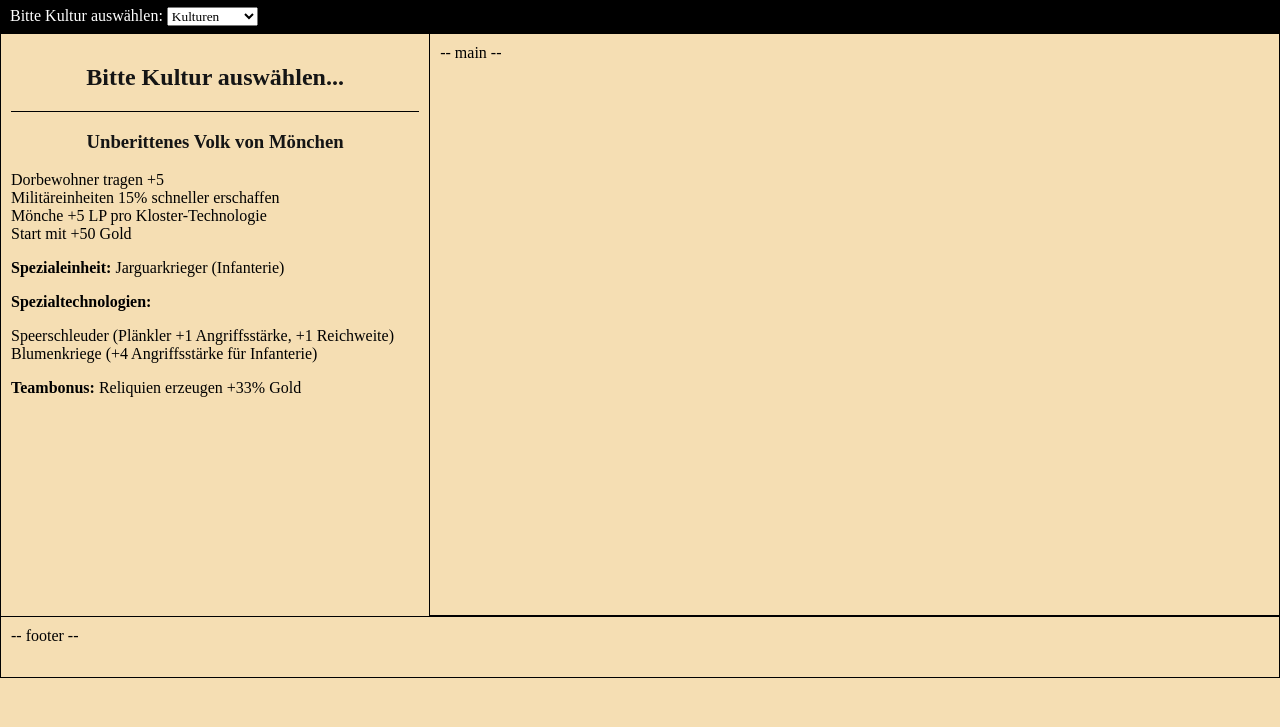
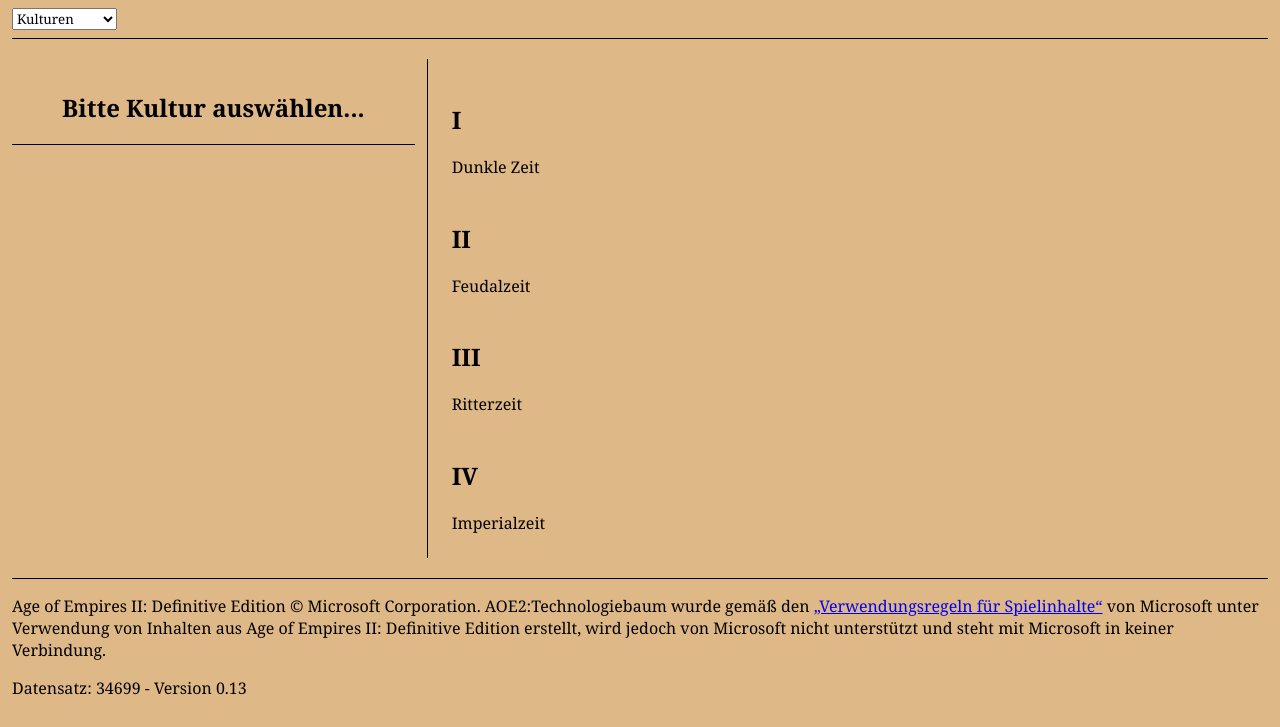
Before and after one commit to derechtenap/aoe2-technologiebaum, a plain HTML site: page technologiebaum/index.html in a window 1280 px wide. Shown: the part 129-856 px from the top of the page. Before the commit the page ends 807 px from the top, so only its background shows below. Drawn offline with Linux system fonts and the light colour scheme.

Commit message:
Kulturauswahl geht (#10)

```diff
--- a/technologiebaum/css/style.css
+++ b/technologiebaum/css/style.css
@@ -3,114 +3,91 @@
 /*
     style.css
     ---------------------------------------
-    Version: 0.1
-    Datum: 11.01.2020 - 19:06
+    Version: 0.1.1
+    Datum: 23.01.2020
     ---------------------------------------
 
 */
 
-/* Reset */
-
-html,
-body,
-div,
-span,
-a,
-ul,
-li,
-header,
-main,
-footer,
-article,
-aside {
-    padding: 0;
-    margin: 0;
-    border: 0;
-    font-size: 100%;
-    font: inherit;
-    vertical-align: baseline;
-}
-
 * {
-    scroll-behavior: smooth;
-
+    box-sizing: border-box;
 }
 
 html {
     direction: ltr;
+    scroll-behavior: smooth;
 }
 
 body {
-    font-family: 'Times New Roman', Times, serif;
-    background-color: rgba(245, 222, 179, 1);
-    background-image: none;
+    margin: 0;
+    padding: 0;
+    font-family: Georgia, 'Times New Roman', Times, serif;
+    color: rgba(0, 0, 0, 1);
+    background-color: rgba(222, 184, 135, 1);
 }
 
-header {
-    height: 13vh;
+/** --- GRID --- **/
+/** Source: http://j4n.co/blog/Creating-your-own-css-grid-system **/
+
+.grid-container {
+    width: 100%;
 }
 
-nav {
-    background-color: rgba(0, 0, 0 , 1);
-    color: rgba(255, 255, 255, 1);
-    height: 2vh;
+.row::before,
+.row::after {
+    content: "";
+    display: table;
+    clear: both;
 }
 
-aside {
-    width: 33%;
-    overflow-y: scroll;
-    border-bottom: none !important;
+[class*='col-'] {
+    float: left;
+    min-height: 1px;
+    width: 16.666%;
+    padding: 12px;
 }
 
-footer {
-    height: 5vh;
-    border-left: 1px solid rgba(0, 0, 0 , 1);
-    border-right: 1px solid rgba(0, 0, 0 , 1);
-    border-bottom: 1px solid rgba(0, 0, 0 , 1);
+.col-1 {
+    width: 16.666%;
 }
 
-main {
-    width: 67%;
-    border-left: 0 !important;
-    overflow-x: scroll;
+.col-2 {
+    width: 33.333%;
 }
 
-header, nav, footer, aside, main {
-    padding: 10px;
+.col-3 {
+    width: 50%;
 }
 
-var {
-    font-style: normal;
-    color: #151515;
+.col-4 {
+    width: 66.664%;
+}
+
+.col-5 {
+    width: 83.333%;
+}
+
+.col-6 {
+    width: 100%;
+}
+
+/** --- --- **/
+
+hr {
+    height: 1px;
+    color: rgba(0, 0, 0, 1); /** IE **/
+    border-width: 0;
+    background-color: rgba(0, 0, 0, 1); /** Firefox, Opera, Chrome & Safari **/
 }
 
 select {
-    font-family: 'Times New Roman', Times, serif;
-}
-
-hr {
-    border: none;
-    color: rgba(0, 0, 0 , 1);
-    background-color: rgba(0, 0, 0 , 1);
-    height: 1px;
-}
-
-.flex {
-    display: flex;
-}
-
-.border {
-    border: 1px solid rgba(0, 0, 0 , 1);
+    font-family: Georgia, 'Times New Roman', Times, serif;
 }
 
 .text-center {
     text-align: center;
 }
 
-.font-bold {
-    font-weight: bold;
+#techtree {
+    border-left: 1px solid rgba(0, 0, 0, 1);
 }
-
-.height-main {
-    height: calc(75vh - 17px);
-}
--- a/daten/kulturen/azteken.json
+++ b/technologiebaum/daten/kulturen/1.json
@@ -15,10 +15,7 @@
     },
     "teambonus": "Reliquien erzeugen +33% Gold",
     "einheiten": {
-        "0": true,
-        "1": false
     },
     "technologien": {
-        "0": false
     }
 }
--- a/technologiebaum/index.html
+++ b/technologiebaum/index.html
@@ -17,113 +17,105 @@
 
 <body>
 
-    <header class="border">
-
+    <div class="grid-container">
+        <div class="row">
+            <header class="col-6">
                 <h1>
-            Technologiebaum
+                    Age of Empires II: Definitive Edition - Technologiebaum
                 </h1>
                 <p>
-            Datensatz: <i>Age of Empires II: Definitive Edition - 34223</i>
+                    Bitte wählen Sie eine Kultur aus:
                 </p>
 
-    </header>
+                <select id="selectBox" size="1" onchange="setzeKultur();">
 
-    <nav>
-
-        Bitte Kultur auswählen:
-        <select id="selectBox" size="1" onchange="changeCiv();">
-
-            <option value="">Kulturen</option>
-            <option value="azt">Azteken</option>
-            <option value="ber">Berber</option>
-            <option value="bir">Birmanen</option>
-            <option value="bri">Briten</option>
-            <option value="bul">Bulgaren</option>
-            <option value="byz">Byzantiner</option>
-            <option value="chi">Chinesen</option>
-            <option value="fra">Franken</option>
-            <option value="got">Goten</option>
-            <option value="hun">Hunnen</option>
-            <option value="ind">Inder</option>
-            <option value="ink">Inka</option>
-            <option value="ita">Italiener</option>
-            <option value="jap">Japaner</option>
-            <option value="kel">Kelten</option>
-            <option value="khm">Khmer</option>
-            <option value="kor">Koreaner</option>
-            <option value="kum">Kumanen</option>
-            <option value="lit">Litauer</option>
-            <option value="mal">Malaien</option>
-            <option value="mai">Malier</option>
-            <option value="may">Maya</option>
-            <option value="mon">Mongolen</option>
-            <option value="per">Perser</option>
-            <option value="por">Portugiesen</option>
-            <option value="sar">Sarazenen</option>
-            <option value="sla">Slawen</option>
-            <option value="spa">Spanier</option>
-            <option value="tat">Tataren</option>
-            <option value="teu">Teutonen</option>
-            <option value="tue">Türken</option>
-            <option value="ung">Ungarn</option>
-            <option value="vie">Vietnamesen</option>
-            <option value="wik">Wikinger</option>
+                    <option value="0">Kulturen</option>
+                    <option value="1">Azteken</option>
+                    <option value="2">Berber</option>
+                    <option value="3">Birmanen</option>
+                    <option value="4">Briten</option>
+                    <option value="5">Bulgaren</option>
+                    <option value="6">Byzantiner</option>
+                    <option value="7">Chinesen</option>
+                    <option value="8">Franken</option>
+                    <option value="9">Goten</option>
+                    <option value="10">Hunnen</option>
+                    <option value="11">Inder</option>
+                    <option value="12">Inka</option>
+                    <option value="13">Italiener</option>
+                    <option value="14">Japaner</option>
+                    <option value="15">Kelten</option>
+                    <option value="16">Khmer</option>
+                    <option value="17">Koreaner</option>
+                    <option value="18">Kumanen</option>
+                    <option value="19">Litauer</option>
+                    <option value="20">Malaien</option>
+                    <option value="21">Malier</option>
+                    <option value="22">Maya</option>
+                    <option value="23">Mongolen</option>
+                    <option value="24">Perser</option>
+                    <option value="25">Portugiesen</option>
+                    <option value="26">Sarazenen</option>
+                    <option value="27">Slawen</option>
+                    <option value="28">Spanier</option>
+                    <option value="29">Tataren</option>
+                    <option value="30">Teutonen</option>
+                    <option value="31">Türken</option>
+                    <option value="32">Ungarn</option>
+                    <option value="33">Vietnamesen</option>
+                    <option value="34">Wikinger</option>
 
                 </select>
 
-    </nav>
-
-    <div class="flex height-main">
-
-        <aside class="border">
-
-            <h2 class="text-center">
-                <var id="civ-name">Bitte Kultur auswählen...</var>
+                <hr>
+            </header>
+        </div>
+        <div class="row">
+            <div class="col-2" id="civ-info">
+                <h2 class="text-center" id="civ-name">
+                    Bitte Kultur auswählen...
                 </h2>
                 <hr>
-            <h3 class="text-center">
-                <var id="civ-typ">Unberittenes Volk von Mönchen</var>
-            </h3>
+                <h3 class="text-center" id="civ-typ">&nbsp;</h3>
+                <ul id="civ-bonus"></ul>
+                <h4 id="civ-spezial">&nbsp;</h4>
+                <ul id="civ-spezialtechs"></ul>
+                <h4 id="civ-teambonus">&nbsp;</h4>
+            </div>
+            <div class="col-4" id="techtree">
+                <div class="row">
+                    <div class="col-1"><h2>I</h2>Dunkle Zeit</div>
 
-            <ul>
-                <li>Dorbewohner tragen +5</li>
-                <li>Militäreinheiten 15% schneller erschaffen</li>
-                <li>Mönche +5 LP pro Kloster-Technologie</li>
-                <li>Start mit +50 Gold</li>
-            </ul>
-
+                </div>
+                <div class="row">
+                    <div class="col-1"><h2>II</h2>Feudalzeit</div>
+                </div>
+                <div class="row">
+                    <div class="col-1"><h2>III</h2>Ritterzeit</div>
+                </div>
+                <div class="row">
+                    <div class="col-1"><h2>IV</h2>Imperialzeit</div>
+                </div>
+            </div>
+        </div>
+        <div class="row">
+            <footer class="col-6">
+                <hr>
                 <p>
-                <span class="font-bold">Spezialeinheit:</span> Jarguarkrieger (Infanterie)
+                    Age of Empires II: Definitive Edition © Microsoft Corporation. AOE2:Technologiebaum wurde gemäß den
+                    <a href="https://www.xbox.com/de-de/developers/rules">„Verwendungsregeln für Spielinhalte“</a> von
+                    Microsoft unter Verwendung von Inhalten aus Age of Empires II: Definitive Edition erstellt, wird
+                    jedoch von Microsoft nicht unterstützt und steht mit Microsoft in keiner Verbindung.
+                </p>
+                <p>
+                    Datensatz: 34699 - Version 0.13
                 </p>
 
-            <p>
-                <span class="font-bold">Spezialtechnologien:</span>
-            </p>
-                <ul>
-                    <li>Speerschleuder (Plänkler +1 Angriffsstärke, +1 Reichweite)</li>
-                    <li>Blumenkriege (+4 Angriffsstärke für Infanterie)</li>
-                </ul>
-            <p>
-                <span class="font-bold">Teambonus:</span> Reliquien erzeugen +33% Gold
-            </p>
-
-        </aside>
-
-        <main class="border">
-
-            -- main --
-
-        </main>
-
+            </footer>
+        </div>
     </div>
 
-    <footer class="border">
-
-        -- footer --
-
-    </footer>
-
-    <script src="js/civPick.js"></script>
+    <script src="js/kulturInfo.js" defer></script>
 
 </body>
 
--- a/technologiebaum/js/civPick.js
+++ /dev/null
@@ -1,35 +0,0 @@
-var azt = {
-    "id": 1,
-    "name": "Azteken",
-    "typ": "Volk von Mönchen",
-    "bonus": "...",
-    "uu": "...",
-    "team_bonus": "..."
-}
-
-var ber = {
-    "id": 2,
-    "name": "Berber",
-}
-
-function changeCiv() {
-    var civ;
-    var selectBox = document.getElementById("selectBox");
-    var selectedValue = selectBox.options[selectBox.selectedIndex].value;
-
-    switch(selectedValue) {
-        case "azt":
-            civ = azt.name;
-            break;
-        case "ber":
-            civ = ber.name;
-            break;
-        case "bir":
-            civ = bir.name;
-            break;
-        // Weitere Civs fehlen noch
-    }
-
-    document.getElementById("civ-name").innerHTML = civ;
-
-}
--- /dev/null
+++ b/technologiebaum/js/kulturInfo.js
@@ -0,0 +1,45 @@
+function setzeKultur() {
+
+    let box = document.getElementById('selectBox');
+    let eingabe = box.options[box.selectedIndex].value;
+
+    var anfrage = new Request('./daten/kulturen/' + eingabe + '.json');
+    console.log('Lade Datei: ' + eingabe + '.json');
+
+    fetch(anfrage)
+
+        .then(function (resp) {
+            return resp.json();
+        })
+        .then(function (data) {
+            console.log(data);
+            document.getElementById("civ-name").innerHTML = data.name;
+            document.getElementById("civ-typ").innerHTML = data.typ;
+            document.getElementById("civ-spezial").innerHTML = data.spezialeinheit;
+            document.getElementById("civ-teambonus").innerHTML = data.teambonus;
+
+            // Entfernt alte Liste (Falls bereits eine andere Kultur gewählt wurde)
+            let ul = document.getElementById('civ-bonus');
+            ul.innerHTML = '';
+
+            // Lade Bonus
+            for (let i = 1; i <= Object.keys(data.bonus).length; i++) {
+                let ul = document.getElementById('civ-bonus');
+                let li = document.createElement('li');
+                li.innerHTML = data.bonus[i];
+                ul.appendChild(li);
+            }
+
+            let ulx = document.getElementById('civ-spezialtechs');
+            ulx.innerHTML = '';
+
+            // Lade Bonus
+            for (let i = 1; i <= Object.keys(data.spezialtechnologie).length; i++) {
+                let ul = document.getElementById('civ-spezialtechs');
+                let li = document.createElement('li');
+                li.innerHTML = data.spezialtechnologie[i];
+                ul.appendChild(li);
+            }
+        })
+
+}
```
Also changed, not shown: technologiebaum/daten/kulturen/2.json (added, +23 -0 lines), technologiebaum/daten/einheiten/0_bogenschuetzen.json (renamed from daten/einheiten/0_bogenschuetzen.json), 3 other files. Lines whose indentation alone changed are shown as unchanged.
